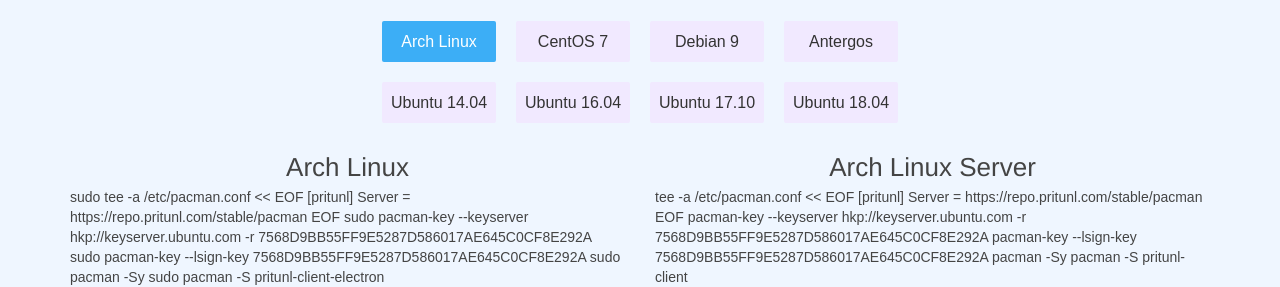
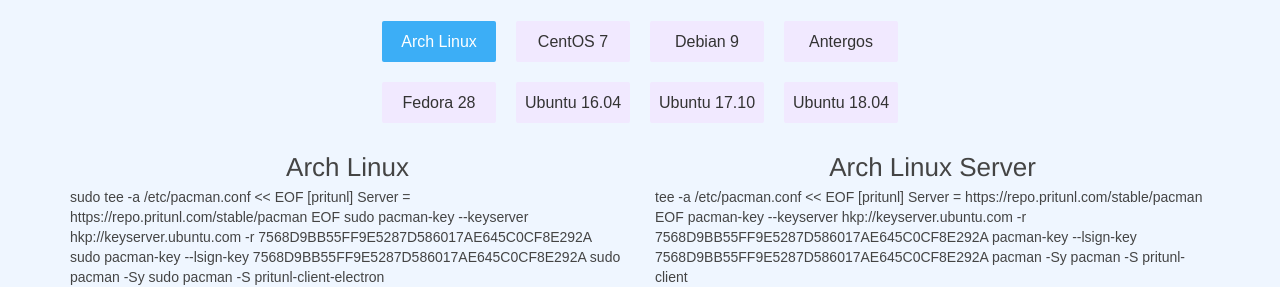
Before and after one commit to pritunl/client.pritunl.github.io, a Jekyll site: the page built from index.html, in a window 1280 px wide and 1400 px high, scrolled down 2125 px. Shown: the part 747-1034 px from the top of the window. Built offline with Jekyll 4.4.1, drawn with Linux system fonts in a browser that asks for light colours; nearby versions of some CDN libraries; some web fonts are replaced; comment, search, counter and statistics services are not loaded.

Commit message:
Add fedora install info

```diff
--- a/css/main.css
+++ b/css/main.css
@@ -1023,7 +1023,7 @@
 }
 .client .install-centos-7,
 .client .install-debian-stretch,
-.client .install-ubuntu-one,
+.client .install-fedora,
 .client .install-ubuntu-two,
 .client .install-ubuntu-three,
 .client .install-ubuntu-four,
--- a/index.html
+++ b/index.html
@@ -96,7 +96,7 @@
       <div class="row client">
         <h2 class="title text-center">Install</h2>
         <div class="distro-btns item col-md-6 col-sm-12 col-xs-12 col-md-offset-3">
-          <button class="client-distro client-archlinux btn btn-lg btn-primary">Arch Linux</button><button class="client-distro client-centos-7 btn btn-lg btn-default">CentOS 7</button><button class="client-distro client-debian-stretch btn btn-lg btn-default">Debian 9</button><button class="client-distro client-other btn btn-lg btn-default">Antergos</button><button class="client-distro client-ubuntu-one btn btn-lg btn-default">Ubuntu 14.04</button><button class="client-distro client-ubuntu-two btn btn-lg btn-default">Ubuntu 16.04</button><button class="client-distro client-ubuntu-three btn btn-lg btn-default">Ubuntu 17.10</button><button class="client-distro client-ubuntu-four btn btn-lg btn-default">Ubuntu 18.04</button>
+          <button class="client-distro client-archlinux btn btn-lg btn-primary">Arch Linux</button><button class="client-distro client-centos-7 btn btn-lg btn-default">CentOS 7</button><button class="client-distro client-debian-stretch btn btn-lg btn-default">Debian 9</button><button class="client-distro client-other btn btn-lg btn-default">Antergos</button><button class="client-distro client-fedora btn btn-lg btn-default">Fedora 28</button><button class="client-distro client-ubuntu-two btn btn-lg btn-default">Ubuntu 16.04</button><button class="client-distro client-ubuntu-three btn btn-lg btn-default">Ubuntu 17.10</button><button class="client-distro client-ubuntu-four btn btn-lg btn-default">Ubuntu 18.04</button>
         </div>
         <div class="item col-md-6 col-sm-12 col-xs-12 install-archlinux">
           <h3 class="title text-center">Arch Linux</h3>
@@ -186,25 +186,33 @@
 
 # tray icon is shown in bottom left</div>
         </div>
-        <div class="item col-md-6 col-sm-12 col-xs-12 install-ubuntu-one">
-          <h3 class="title text-center">Ubuntu</h3>
-          <div class="editor bash">sudo tee -a /etc/apt/sources.list.d/pritunl.list &lt;&lt; EOF
-deb http://repo.pritunl.com/stable/apt trusty main
+        <div class="item col-md-6 col-sm-12 col-xs-12 install-fedora">
+          <h3 class="title text-center">Fedora 28</h3>
+          <div class="editor bash">sudo tee -a /etc/yum.repos.d/pritunl.repo &lt;&lt; EOF
+[pritunl]
+name=Pritunl Stable Repository
+baseurl=https://repo.pritunl.com/stable/yum/centos/7/
+gpgcheck=1
+enabled=1
 EOF
 
-sudo apt-key adv --keyserver hkp://keyserver.ubuntu.com --recv 7568D9BB55FF9E5287D586017AE645C0CF8E292A
-sudo apt-get update
-sudo apt-get install pritunl-client-electron</div>
+gpg --keyserver hkp://keyserver.ubuntu.com --recv-keys 7568D9BB55FF9E5287D586017AE645C0CF8E292A
+gpg --armor --export 7568D9BB55FF9E5287D586017AE645C0CF8E292A > key.tmp; sudo rpm --import key.tmp; rm -f key.tmp
+sudo dnf install pritunl-client-electron</div>
         </div>
-        <div class="item col-md-6 col-sm-12 col-xs-12 install-ubuntu-one">
-          <h3 class="title text-center">Ubuntu Server</h3>
-          <div class="editor bash">sudo tee -a /etc/apt/sources.list.d/pritunl.list &lt;&lt; EOF
-deb http://repo.pritunl.com/stable/apt trusty main
+        <div class="item col-md-6 col-sm-12 col-xs-12 install-fedora">
+          <h3 class="title text-center">Fedora Server 28</h3>
+            <div class="editor bash">sudo tee -a /etc/yum.repos.d/pritunl.repo &lt;&lt; EOF
+[pritunl]
+name=Pritunl Stable Repository
+baseurl=https://repo.pritunl.com/stable/yum/centos/7/
+gpgcheck=1
+enabled=1
 EOF
 
-sudo apt-key adv --keyserver hkp://keyserver.ubuntu.com --recv 7568D9BB55FF9E5287D586017AE645C0CF8E292A
-sudo apt-get update
-sudo apt-get install pritunl-client</div>
+gpg --keyserver hkp://keyserver.ubuntu.com --recv-keys 7568D9BB55FF9E5287D586017AE645C0CF8E292A
+gpg --armor --export 7568D9BB55FF9E5287D586017AE645C0CF8E292A > key.tmp; sudo rpm --import key.tmp; rm -f key.tmp
+sudo dnf install pritunl-client</div>
         </div>
         <div class="item col-md-6 col-sm-12 col-xs-12 install-ubuntu-two">
           <h3 class="title text-center">Ubuntu</h3>
--- a/js/main.js
+++ b/js/main.js
@@ -237,7 +237,7 @@
     $('.install-archlinux').hide();
     $('.install-centos-7').hide();
     $('.install-debian-stretch').hide();
-    $('.install-ubuntu-one').hide();
+    $('.install-fedora').hide();
     $('.install-ubuntu-two').hide();
     $('.install-ubuntu-three').hide();
     $('.install-ubuntu-four').hide();
@@ -252,9 +252,9 @@
     } else if ($target.hasClass('client-debian-stretch')) {
       type = 'debian-stretch';
       $('.install-debian-stretch').show();
-    } else if ($target.hasClass('client-ubuntu-one')) {
-      type = 'ubuntu-one';
-      $('.install-ubuntu-one').show();
+    } else if ($target.hasClass('client-fedora')) {
+      type = 'fedora';
+      $('.install-fedora').show();
     } else if ($target.hasClass('client-ubuntu-two')) {
       type = 'ubuntu-two';
       $('.install-ubuntu-two').show();
```
